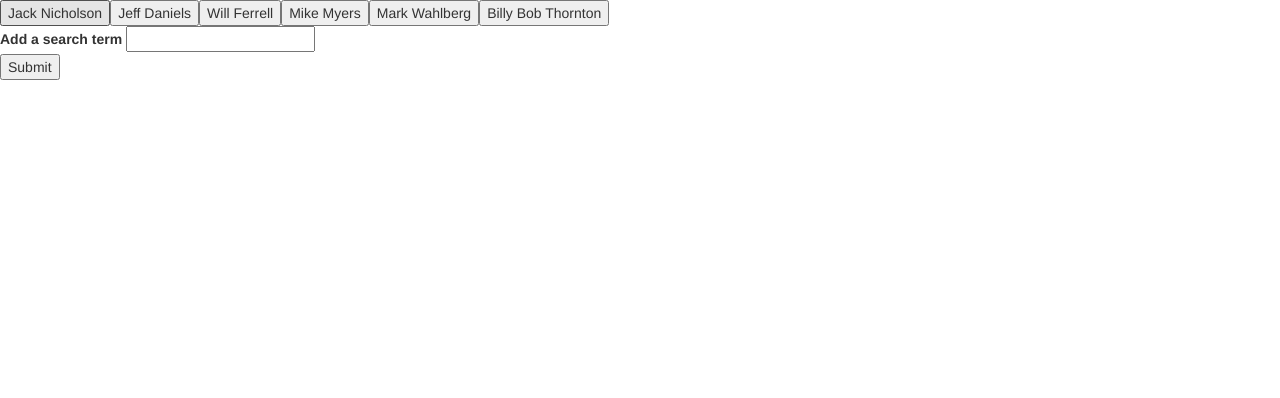
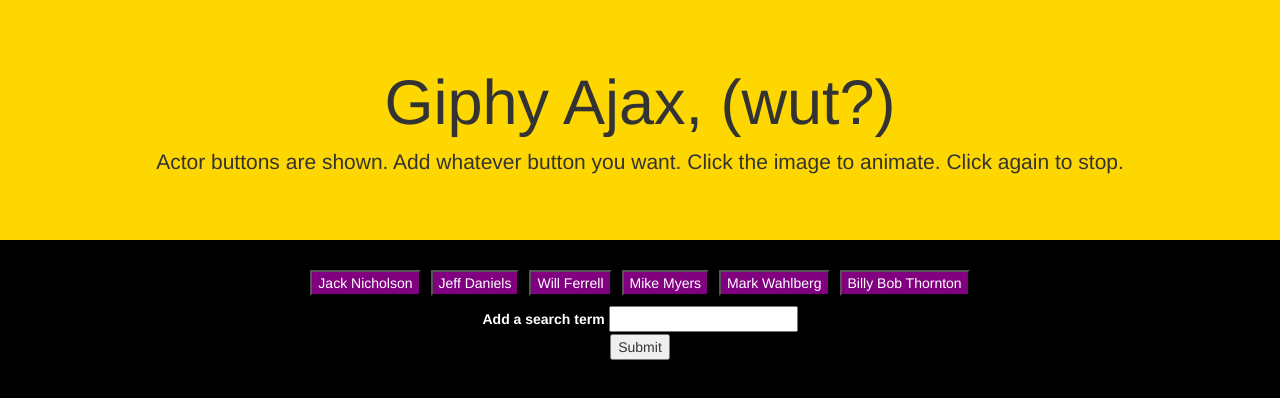
Before and after one commit to evanjosephcode/giphy-ajax, a plain HTML site: page index.html in a window 1280 px wide. Drawn offline with nearby package versions, Linux system fonts and the light colour scheme.

Commit message:
added search button styling

```diff
--- /dev/null
+++ b/assets/css/style.css
@@ -0,0 +1,15 @@
+body {
+	background-color: black;
+}
+
+form {
+	margin-bottom: 20px;
+}
+
+.jumbotron {
+	background-color: #FFD700;
+}
+
+label {
+	color: white;
+}
--- a/assets/javascript/javascript.js
+++ b/assets/javascript/javascript.js
@@ -19,6 +19,8 @@
 
 		var make = $("<button>");
 		make.addClass("topicButton").attr("data-name", topics[i]).text(topics[i]);
+		make.css("margin-left", "5px").css("margin-right", "5px").css("background-color", "purple").css("color", "white").css("margin-bottom", "10px");
+
 		$("#searchButtons").append(make);
 	}
 }
@@ -33,6 +35,10 @@
 
 	if (topics.indexOf(userInput) !== -1) {
 		alert("that's already a button, fool");
+	}
+
+	else if (userInput === "") {
+		alert("you have to input something!");
 	}
 
 	else {
@@ -54,10 +60,13 @@
 	for (var i = 0; i < response.data.length; i++) {
 
 		var imageURL = response.data[i].images.fixed_height_still.url;
-		var movingURL = response.data[i].images.fixed_width.url;
+		var movingURL = response.data[i].images.fixed_height.url;
 
 		//creating and storing image tag
 		var gifImage = $("<img>");
+		// var caption = $("<p>").text("Rating :"+response.data[i].rating)
+		console.log(queryURLBase);
+
 
 		// setting src to imageURL
 		gifImage.attr("src", imageURL);
@@ -65,7 +74,8 @@
 		gifImage.attr("data-animate", movingURL);
 		gifImage.attr("data-state", "still");
 		gifImage.attr("alt", "gif image");
-		gifImage.addClass("gifClick");
+		// gifImage.text("Rating :"+response.data[i].rating);
+		// gifImage.append(caption);
 
 		//prepending gif image to image div
 		$("#searchPopulated").prepend(gifImage);
--- a/index.html
+++ b/index.html
@@ -4,25 +4,27 @@
 <head>
   <meta charset="UTF-8">
   <title>Giphy Search</title>
-  <!-- Bootswatch Styling for Improving the Aesthetics -->
   <link rel="stylesheet" href="https://maxcdn.bootstrapcdn.com/bootswatch/3.3.6/flatly/bootstrap.min.css">
+  <link rel="stylesheet" type="text/css" href="assets/css/style.css">
 
-  <!-- Font Awesome CSS Icons (For cool glyphicons) -->
-  <link rel="stylesheet" href="https://maxcdn.bootstrapcdn.com/font-awesome/4.5.0/css/font-awesome.min.css">
 </head>
 
 <body>
-
-  <div id="searchButtons">
+  <div class="jumbotron text-center">
+    <h1 class="display-4">Giphy Ajax, (wut?)</h1>
+    <p class="lead">Actor buttons are shown. Add whatever button you want. Click the image to animate. Click again to stop.</p>
   </div>
 
-  <form id="searchForm">
+  <div id="searchButtons" class="text-center">
+  </div>
+
+  <form id="searchForm" class="text-center">
       <label for="searchInput">Add a search term</label>
       <input type="text" id="searchInput"><br>
       <input id="addSearch" type="submit" value="Submit">
   </form>
 
-  <div id="searchPopulated">
+  <div id="searchPopulated" class="text-center">
 
   </div>
 
```
Also changed, not shown: 2 other files.
